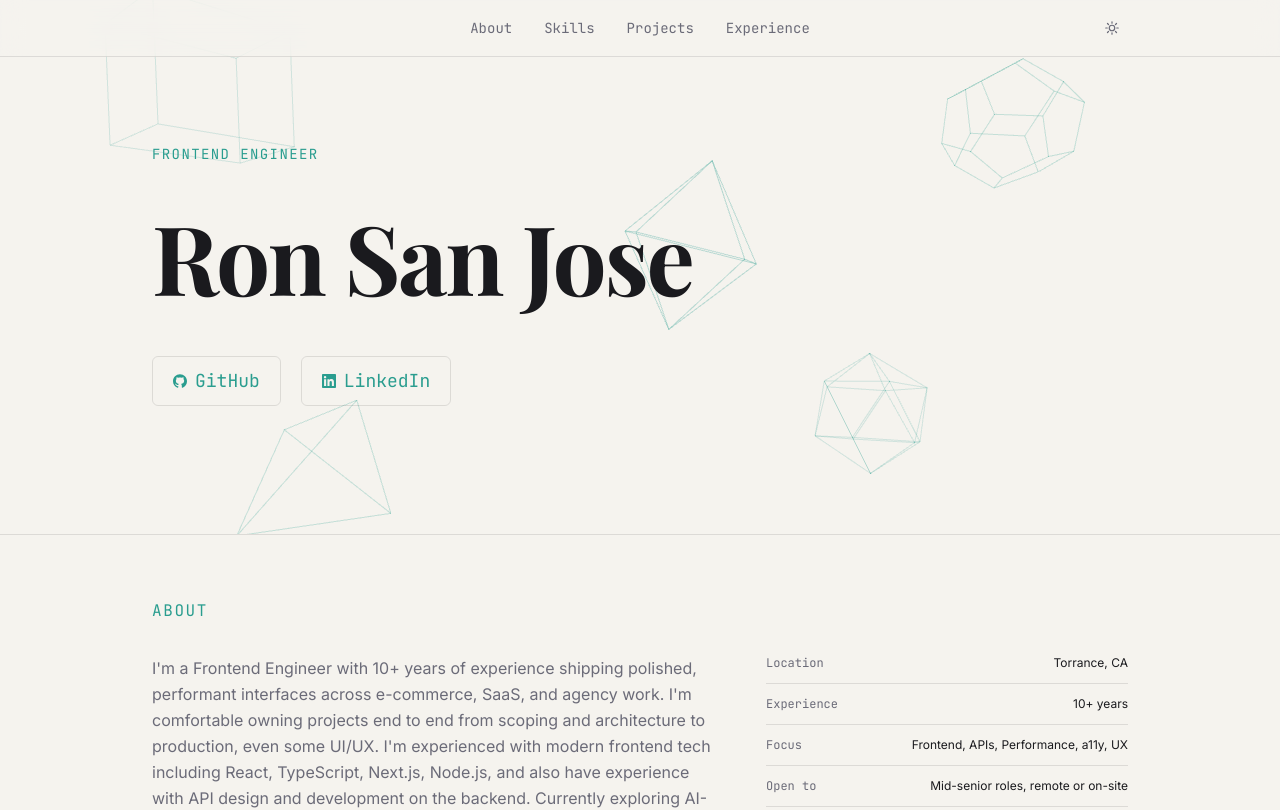
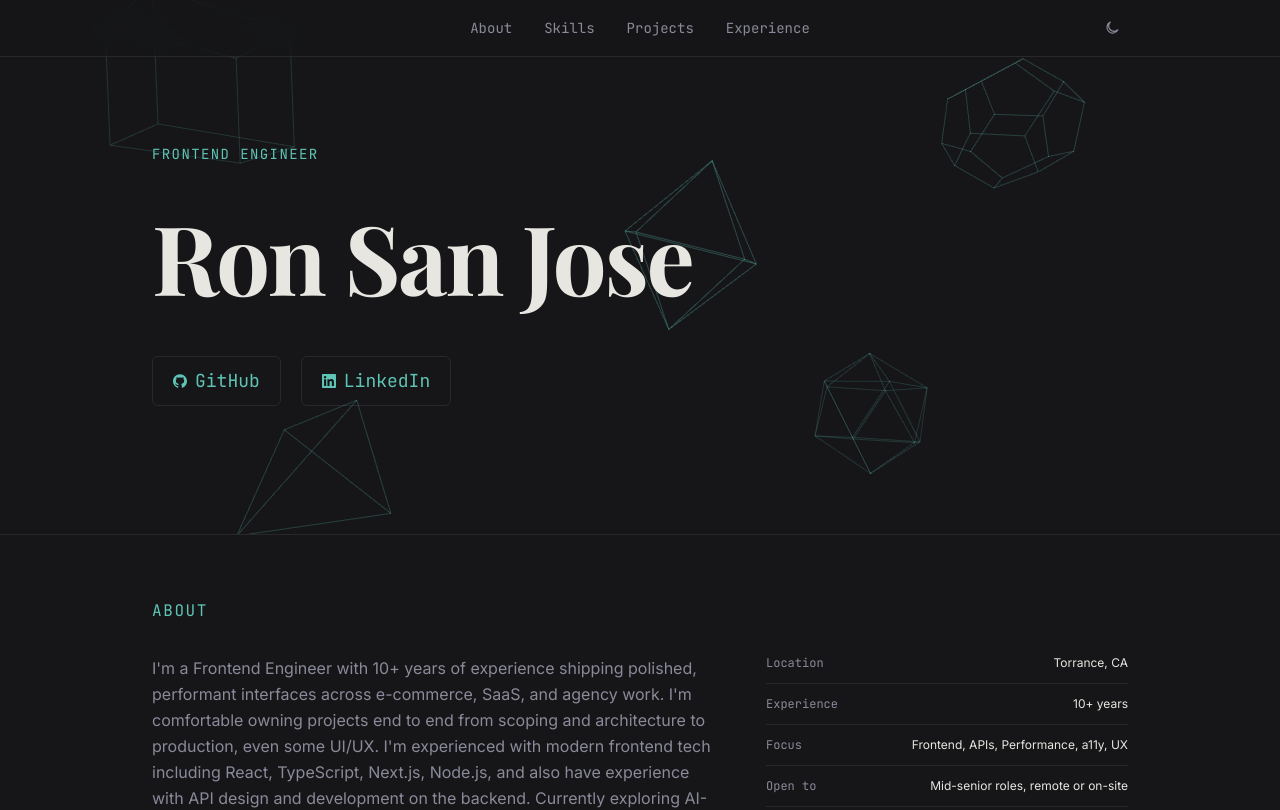
Before and after one commit to ronsj/ronsj.dev-2026, a Next.js app: page / in a window 1280 px wide. Shown: the top 810 px of the page. Built offline with nearby package versions, Linux system fonts and the light colour scheme.

Commit message:
Make default theme 'dark'

```diff
--- a/app/layout.tsx
+++ b/app/layout.tsx
@@ -33,13 +33,13 @@ export default function RootLayout({
   return (
     <html
       lang="en"
-      className={`${inter.variable} ${playfairDisplay.variable} ${jetBrainsMono.variable} h-full antialiased`}
+      className={`${inter.variable} ${playfairDisplay.variable} ${jetBrainsMono.variable} dark h-full antialiased`}
       suppressHydrationWarning
     >
       <head>
         <script
           dangerouslySetInnerHTML={{
-            __html: `(function(){try{var t=localStorage.getItem("${THEME_STORAGE_KEY}");if(t==="dark")document.documentElement.classList.add("dark");else if(t==="light")document.documentElement.classList.remove("dark")}catch(e){}})()`,
+            __html: `(function(){try{var t=localStorage.getItem("${THEME_STORAGE_KEY}");if(t==="light")document.documentElement.classList.remove("dark");else document.documentElement.classList.add("dark")}catch(e){}})()`,
           }}
         />
       </head>
--- a/lib/theme.ts
+++ b/lib/theme.ts
@@ -32,7 +32,7 @@ export function readStoredTheme(): Theme {
   } catch {
     // Ignore storage failures in restricted environments.
   }
-  return 'light'
+  return 'dark'
 }
 
 export function applyTheme(theme: Theme) {
--- a/lib/use-theme.ts
+++ b/lib/use-theme.ts
@@ -9,7 +9,7 @@ import {
 } from '@/lib/theme'
 
 function getServerSnapshot(): Theme {
-  return 'light'
+  return 'dark'
 }
 
 export function useTheme() {
```
